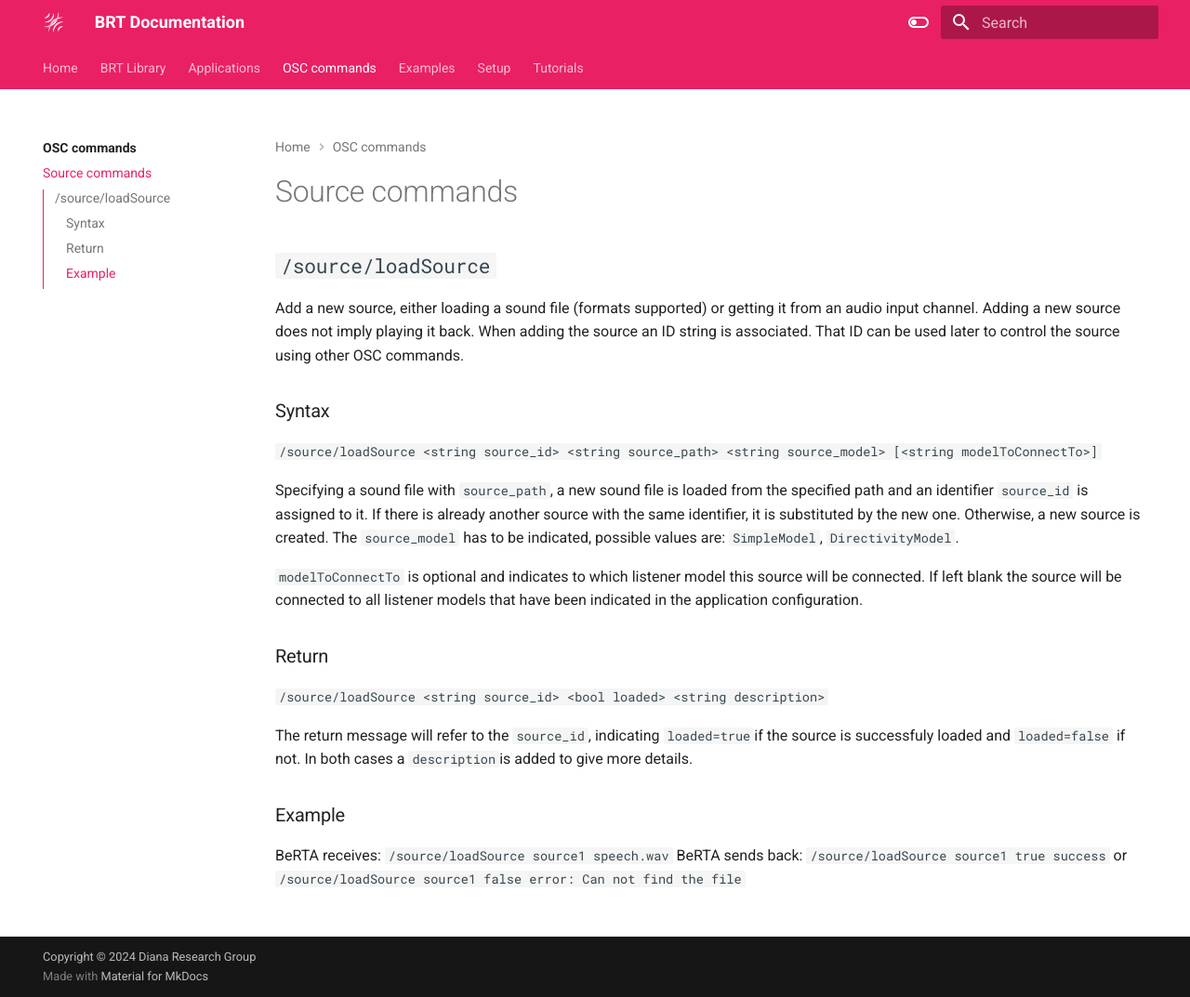
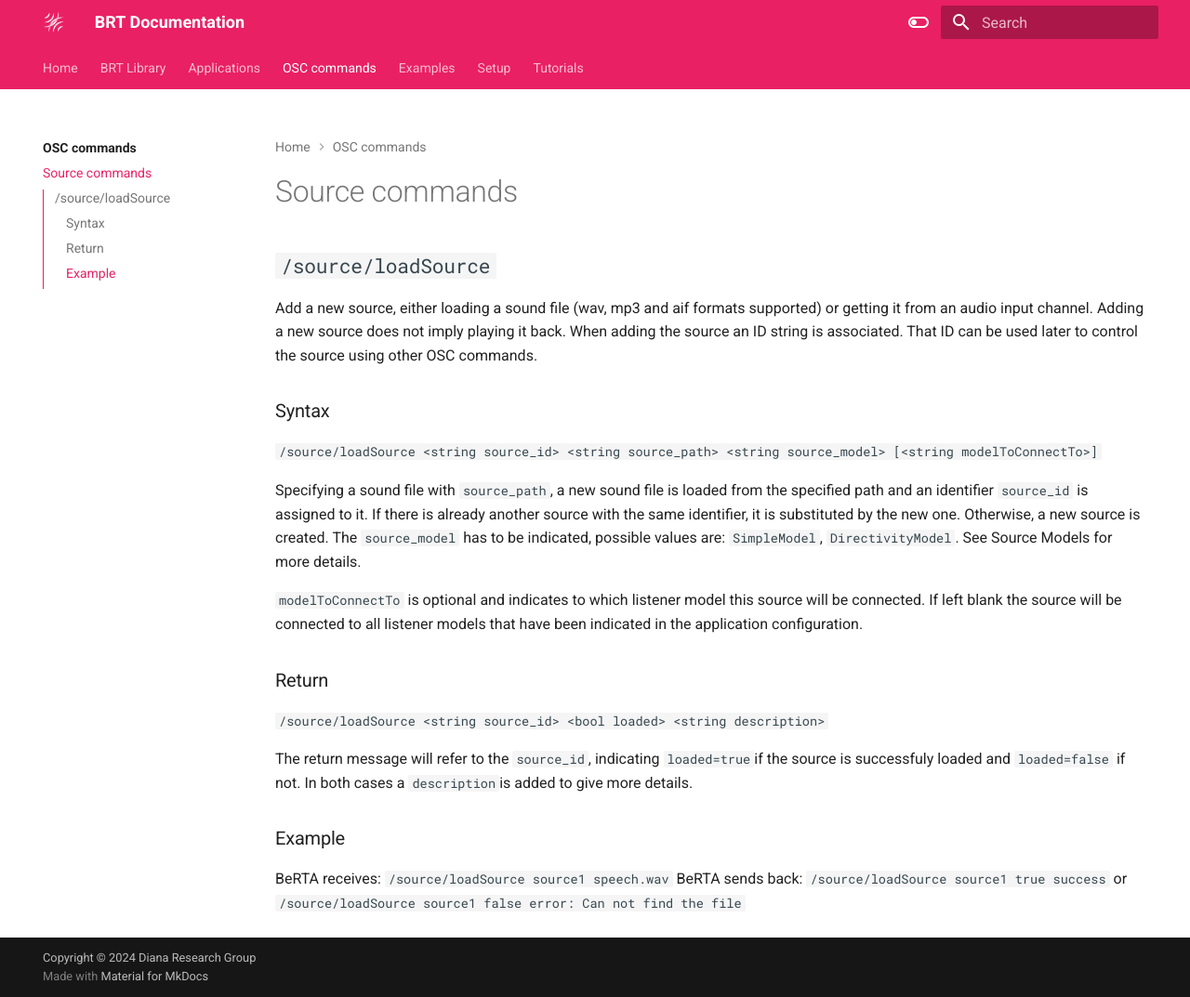
Before and after one commit to GrupoDiana/BRT-Documentation, an MkDocs documentation site: the page built from docs/osc/source.md, in a window 1280 px wide and 1073 px high. Shown: the whole window at 93% size. Built offline with MkDocs 1.6.1 and Material for MkDocs 9.7.7, drawn with Linux system fonts in a browser that asks for light colours.

Commit message:
adds minor details to source/loadsource osc command

```diff
--- a/docs/osc/source.md
+++ b/docs/osc/source.md
@@ -1,12 +1,12 @@
 ## `/source/loadSource`
 
-Add a new source, either loading a sound file (formats supported) or getting it from an audio input channel. Adding a new source does not imply playing it back. When adding the source an ID string is associated. That ID can be used later to control the source using other OSC commands.
+Add a new source, either loading a sound file (wav, mp3 and aif formats supported) or getting it from an audio input channel. Adding a new source does not imply playing it back. When adding the source an ID string is associated. That ID can be used later to control the source using other OSC commands.
 
 ### Syntax
 
 `/source/loadSource <string source_id> <string source_path> <string source_model> [<string modelToConnectTo>]`
 
-Specifying a sound file with `source_path`, a new sound file is loaded from the specified path and an identifier `source_id` is assigned to it. If there is already another source with the same identifier, it is substituted by the new one. Otherwise, a new source is created. The `source_model` has to be indicated, possible values are: `SimpleModel`, `DirectivityModel`.
+Specifying a sound file with `source_path`, a new sound file is loaded from the specified path and an identifier `source_id` is assigned to it. If there is already another source with the same identifier, it is substituted by the new one. Otherwise, a new source is created. The `source_model` has to be indicated, possible values are: `SimpleModel`, `DirectivityModel`. See Source Models for more details.
 
 `modelToConnectTo` is optional and indicates to which listener model this source will be connected. If left blank the source will be connected to all listener models that have been indicated in the application configuration.
 
```
